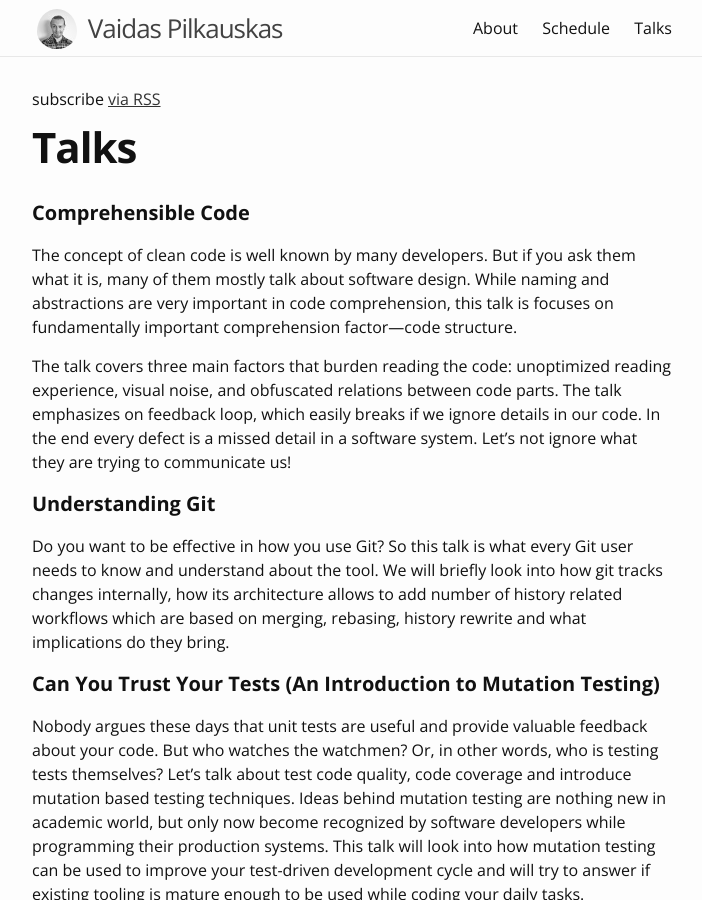
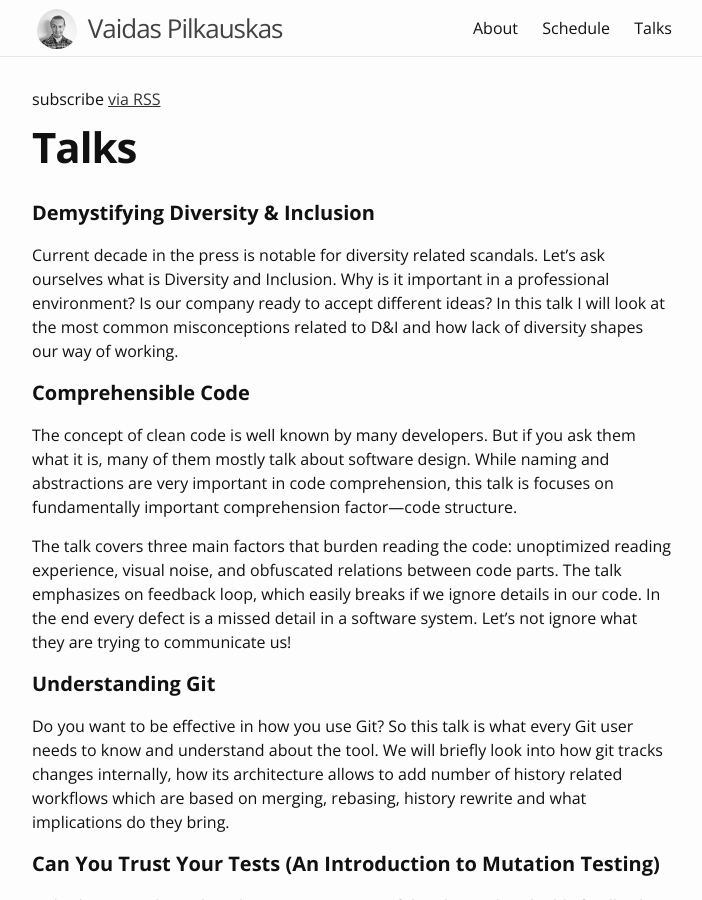
Before and after one commit to liucijus/liucijus.github.io, a Jekyll site: the page built from talks.md, in a window 1280 px wide and 900 px high. Shown: the whole window, without its empty margins (288-990 px from the left). Built offline with Jekyll 4.4.1, drawn with Linux system fonts in a browser that asks for light colours.

Commit message:
Add D&I talk

```diff
--- a/talks.md
+++ b/talks.md
@@ -3,6 +3,13 @@ layout: page
 title: Talks
 permalink: /talks/
 ---
+#### Demystifying Diversity & Inclusion
+Current decade in the press is notable for diversity related scandals. Let’s
+ask ourselves what is Diversity and Inclusion. Why is it important in a
+professional environment? Is our company ready to accept different ideas?
+In this talk I will look at the most common misconceptions related to D&I
+and how lack of diversity shapes our way of working.
+
 #### Comprehensible Code
 The concept of clean code is well known by many developers. But if you ask them
 what it is, many of them mostly talk about software design. While naming and
```
